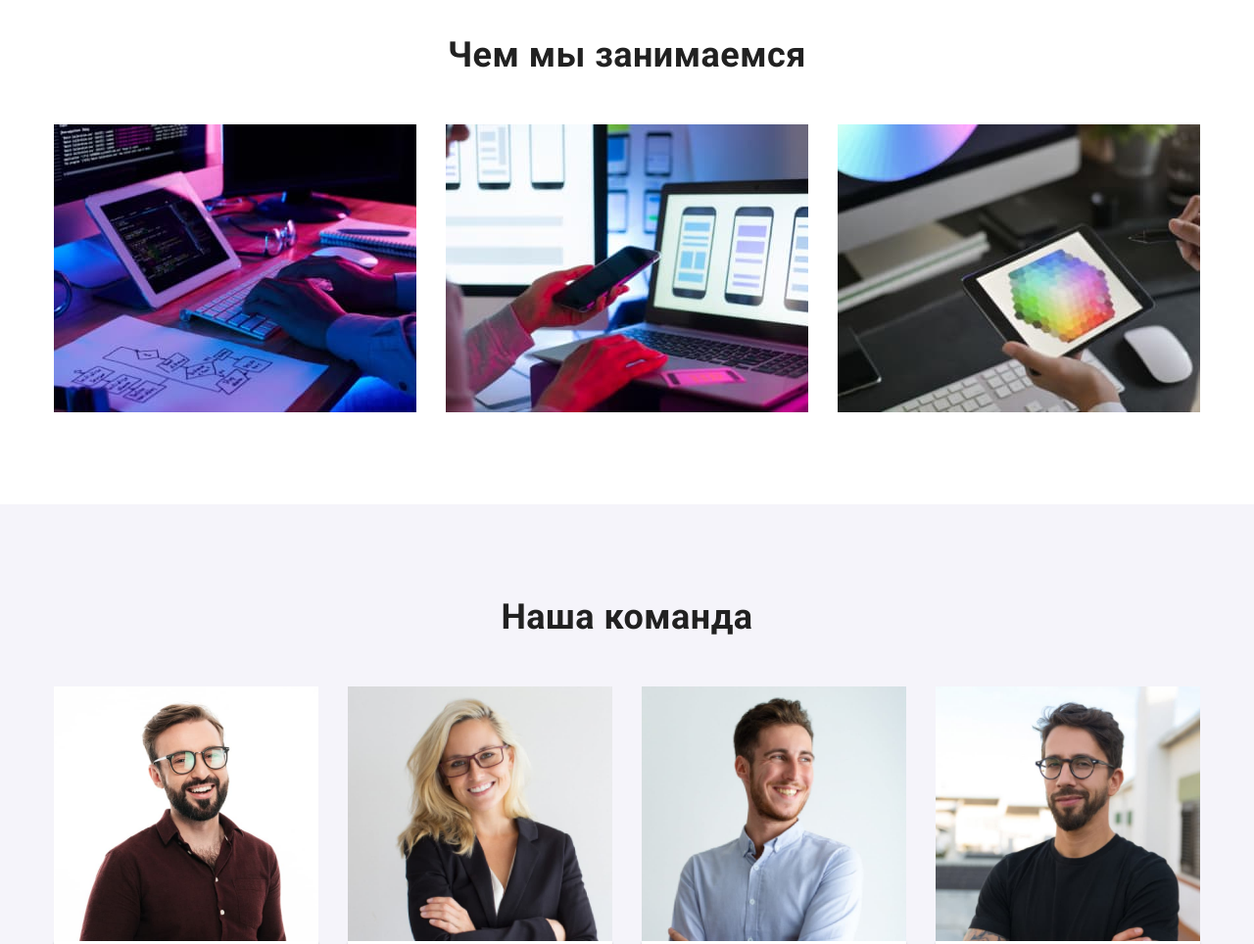
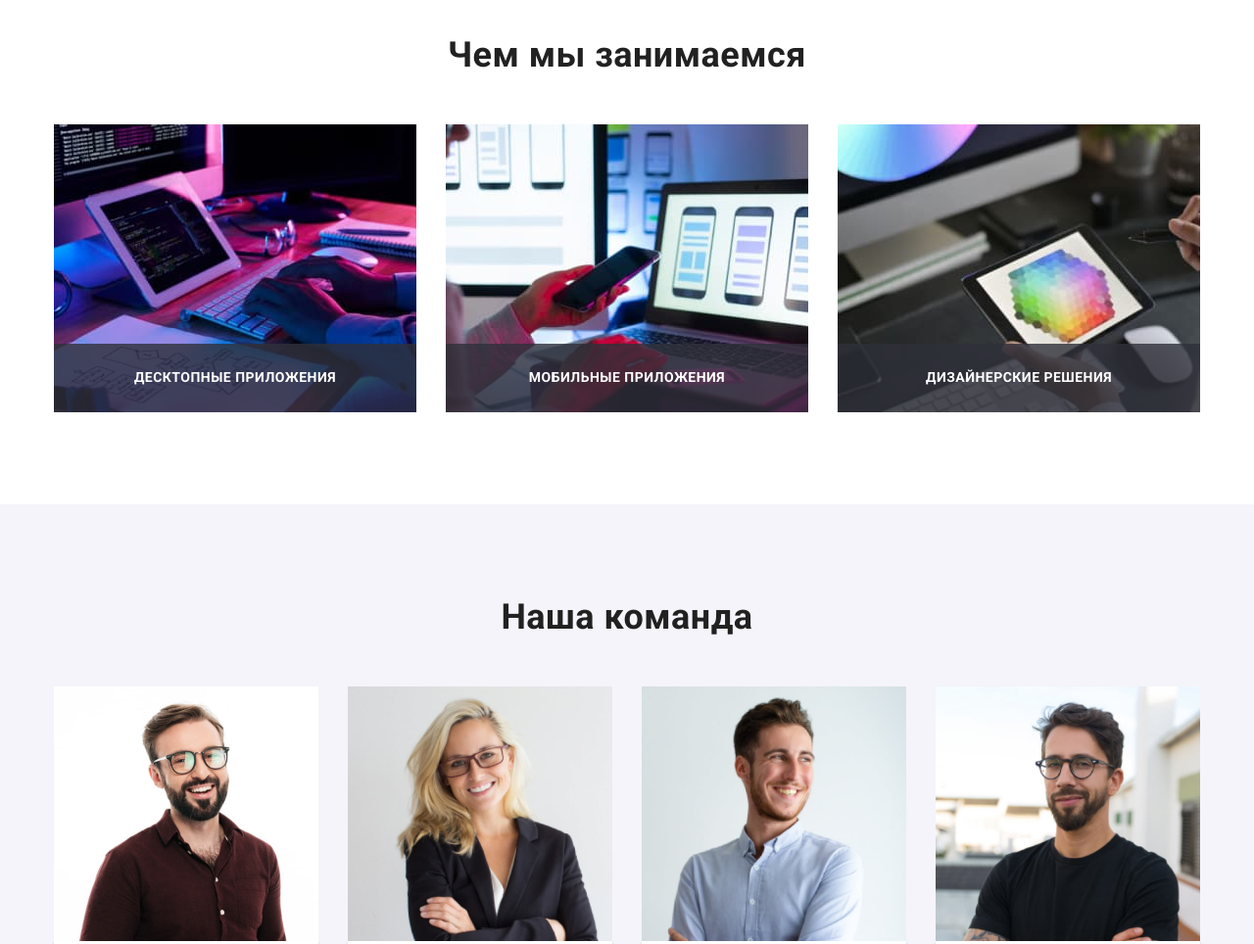
Before and after one commit to AnnaNychyk/goit-markup-hw-05, a plain HTML site: page index.html in a window 1280 px wide. Shown: the part 1080-2044 px from the top of the page at 98% size. Drawn offline with nearby package versions, Linux system fonts and the light colour scheme.

Commit message:
Добавляет label в секцию work

```diff
--- a/css/styles.css
+++ b/css/styles.css
@@ -89,7 +89,6 @@ body {
   background-color: var(--accent-text-color);
   border-radius: 2px;
 }
-
 
 .site-nav .link:hover,
 .site-nav .link:focus,
@@ -304,6 +303,35 @@ body {
 
 .work-items .item+.item {
   margin-left: 30px;
+}
+
+.item{
+  position: relative;
+}
+
+.item-text{
+  margin: 0;
+  padding-top: 27px;
+  padding-bottom: 27px;
+
+  color: #FFFFFF;
+
+  font-style: normal;
+  font-weight: 700;
+  font-size: 14px;
+  line-height: 1.14;
+  text-align: center;
+  text-transform: uppercase;
+}
+
+.item-text-bg{
+  position: absolute;
+  left: 0;
+  bottom: 0;
+  width: 100%;
+  height: 70px;
+
+  background-color: rgba(47, 48, 58, 0.8);
 }
 
 /* ---------------Team--------------- */
--- a/index.html
+++ b/index.html
@@ -115,12 +115,21 @@
                 <ul class="list work-items">
                     <li class="item">
                         <img src="./images/box1.jpg" alt="Рабочее место разработчика проекта" width="370" height="294">
+                        <div class="item-text-bg">
+                            <p class="item-text">Десктопные приложения</p>
+                        </div>
                     </li>
                     <li class="item">
                         <img src="./images/box2.jpg" alt="Рабочее место проектного менеджера" width="370" height="294">
+                        <div class="item-text-bg">
+                            <p class="item-text">Мобильные приложения</p>
+                        </div>
                     </li>
                     <li class="item">
                         <img src="./images/box3.jpg" alt="Рабочее место дизайнера" width="370" height="294">
+                        <div class="item-text-bg">
+                            <p class="item-text">Дизайнерские решения</p>
+                        </div>
                     </li>
                 </ul>
             </div>
```
